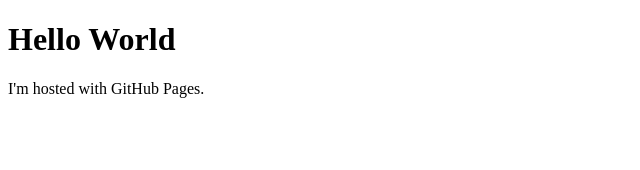
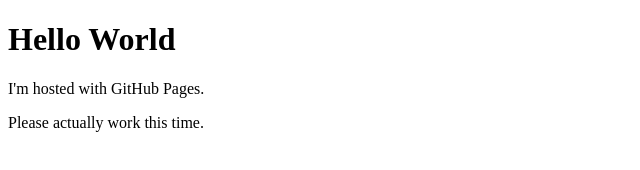
Before and after one commit to poporneck/poporneck.github.io, a plain HTML site: page index.html in a window 1280 px wide. Shown: the whole page, without its empty margins (0-640 px from the left). Drawn offline with Linux system fonts and the light colour scheme.

Commit message:
please work

```diff
--- a/index.html
+++ b/index.html
@@ -3,5 +3,6 @@
 <body>
 <h1>Hello World</h1>
 <p>I'm hosted with GitHub Pages.</p>
+<p>Please actually work this time. </p>
 </body>
 </html>
```
